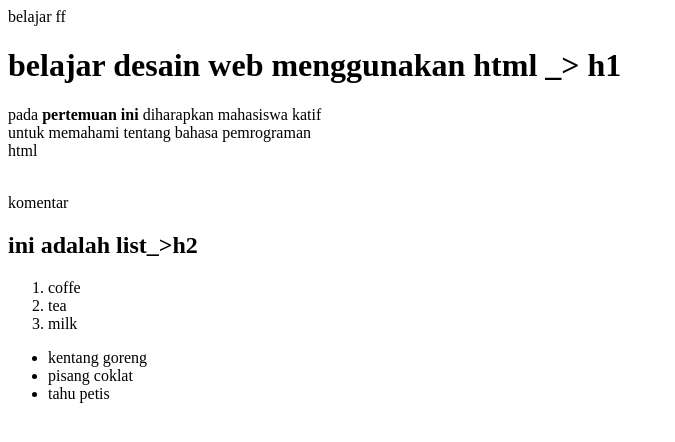
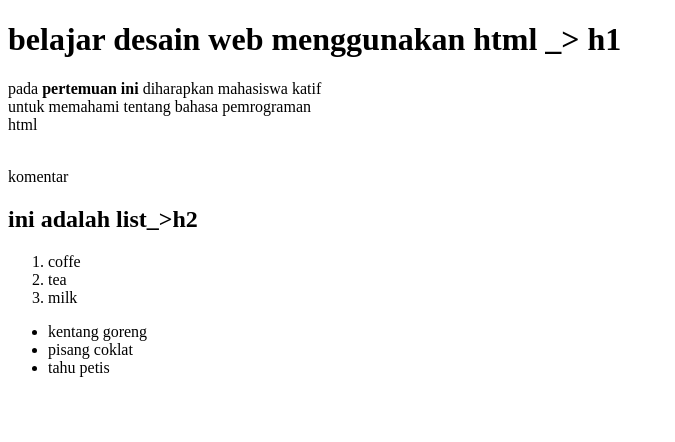
Before and after one commit to riyonicholas/riyonicholas, a plain HTML site: page belajar.html in a window 1280 px wide. Shown: the whole page, without its empty margins (0-675 px from the left). Drawn offline with Linux system fonts and the light colour scheme.

Commit message:
Update belajar.html

```diff
--- a/belajar.html
+++ b/belajar.html
@@ -3,9 +3,8 @@
 <head>
     <meta charset="UTF-8">
     <meta name="viewport" content="width=device-width, initial-scale=1.0">
-    <title>Document</title>
+    <title>belajar html</title>
 </head>
-    <tittle>belajar ff</tittle>
 <body>
     <h1>belajar desain web menggunakan html _> h1 </h1>
     <P>pada <b>pertemuan ini</b> diharapkan mahasiswa katif <br>untuk memahami tentang bahasa pemrograman</br>html</P>
```
